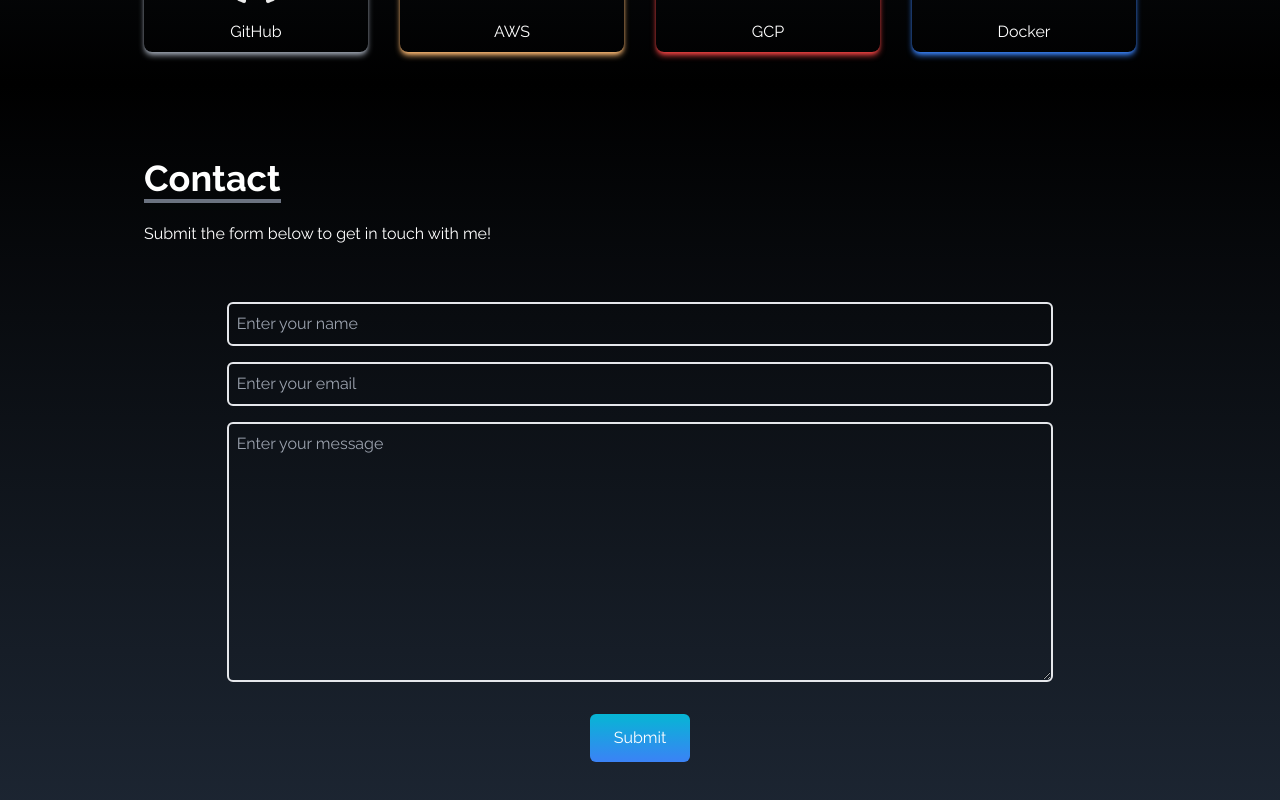
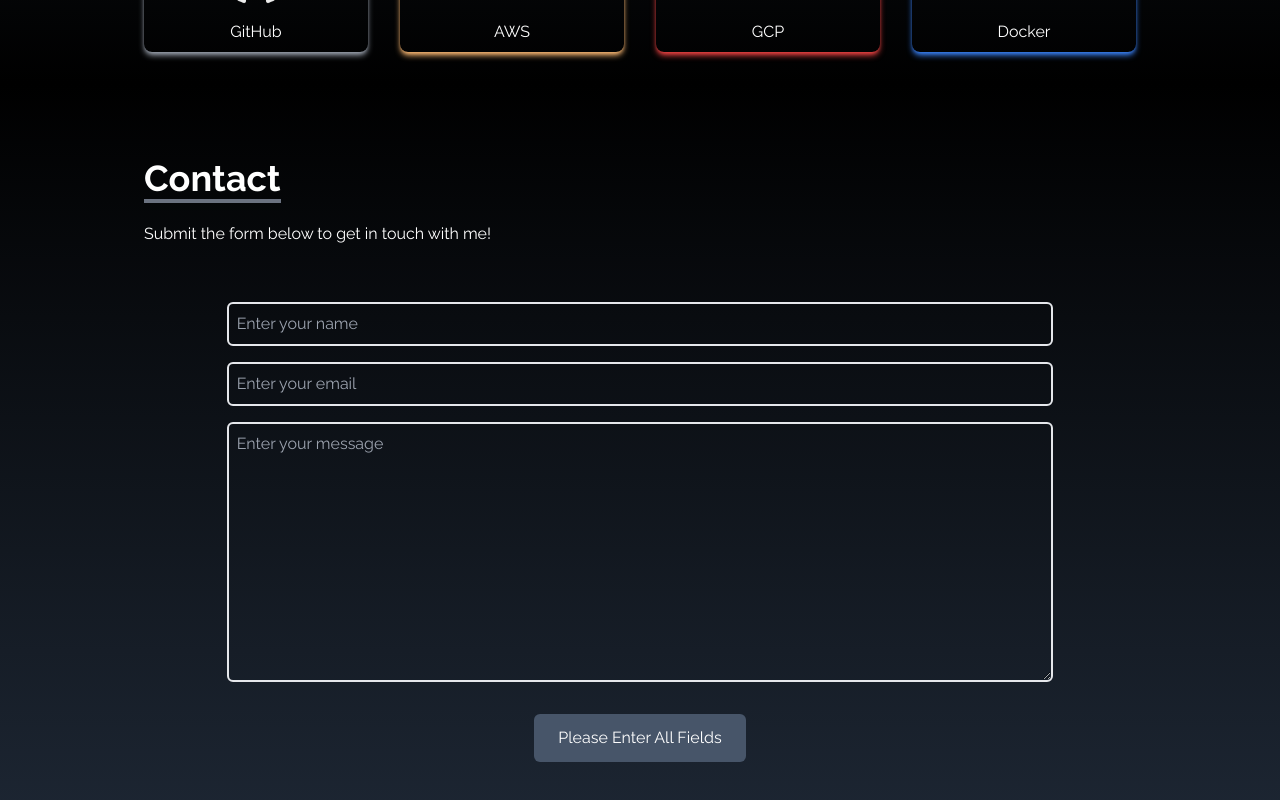
Before and after one commit to omar-narine/personal-site-v2, a Next.js app: page / in a window 1280 px wide. Shown: the part 3116-3916 px from the top of the page. Built offline with nearby package versions, Linux system fonts and the light colour scheme.

Commit message:
updating resume to drive link and preventing contact form submission without values

```diff
--- a/src/components/Contact.js
+++ b/src/components/Contact.js
@@ -1,9 +1,25 @@
 "use client";
-import React from "react";
+import React, { useState } from "react";
 
 const Contact = () => {
-  const onSubmit = (event) => {
-    console.log("hello world");
+  const [formFilled, setFormFill] = useState(false);
+
+  const onInputChange = (e) => {
+    const name = e.target.form.name.value;
+    const email = e.target.form.email.value;
+    const message = e.target.form.message.value;
+
+    if (name && email && message) {
+      setFormFill(true);
+    } else {
+      setFormFill(false);
+    }
+  };
+
+  const onSubmit = (e) => {
+    if (!formFilled) {
+      e.preventDefault();
+    }
   };
 
   return (
@@ -23,29 +39,36 @@ const Contact = () => {
           <form
             action="https://getform.io/f/c658d050-3fce-48fe-b486-0983c804f306"
             method="POST"
+            className="flex flex-col w-full md:w-10/12"
             onSubmit={onSubmit}
-            className="flex flex-col w-full md:w-10/12"
           >
             <input
               type="text"
               name="name"
               placeholder="Enter your name"
               className="p-2 bg-transparent border-2 rounded-md text-white focus:outline-none"
+              onChange={onInputChange}
             ></input>
             <input
               type="text"
               name="email"
               placeholder="Enter your email"
               className="my-4 p-2 bg-transparent border-2 rounded-md text-white focus:outline-none"
+              onChange={onInputChange}
             ></input>
             <textarea
               name="message"
               rows="10"
               placeholder="Enter your message"
               className="p-2 bg-transparent border-2 rounded-md text-white focus:outline-none"
+              onChange={onInputChange}
             ></textarea>
-            <button className="text-white bg-gradient-to-b from-cyan-500 to-blue-500 px-6 py-3 my-8 mx-auto flex items-center rounded-md hover:scale-110 duration-300">
-              Submit
+            <button
+              className={`text-white to-blue-500 px-6 py-3 my-8 mx-auto flex items-center rounded-md hover:scale-110 duration-300 ${
+                formFilled ? "bg-gradient-to-b from-cyan-500" : "bg-slate-600"
+              }`}
+            >
+              {formFilled ? <p>Submit</p> : <p>Please Enter All Fields</p>}
             </button>
           </form>
         </div>
--- a/src/components/SocialLinks.js
+++ b/src/components/SocialLinks.js
@@ -42,7 +42,7 @@ const SocialLinks = () => {
           Resume <BsFillPersonLinesFill size={30} />
         </>
       ),
-      href: "/Omar Narine's Resume.pdf",
+      href: "https://docs.google.com/document/d/1ZoO810JtrDnh0mSKxfQTj4OuCnK9lBOt340jAmCrFUc/edit?usp=sharing",
       style: "rounded-br-md",
       download: true,
     },
```
